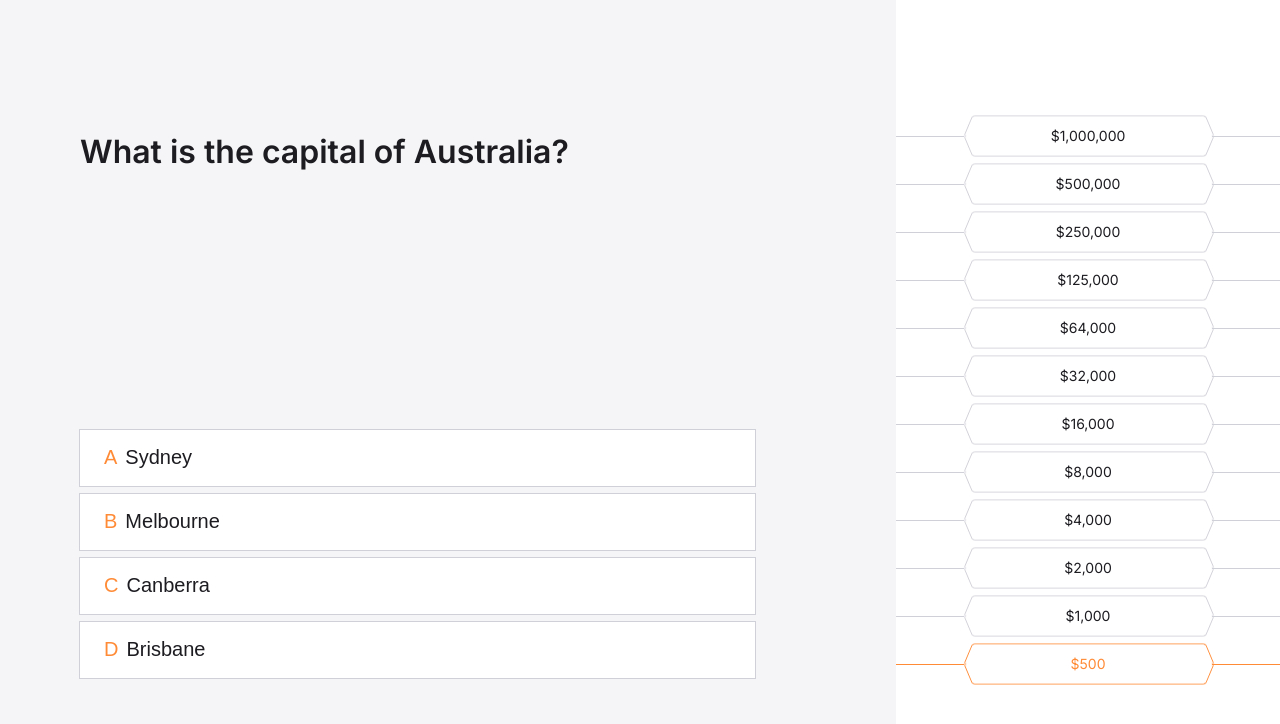
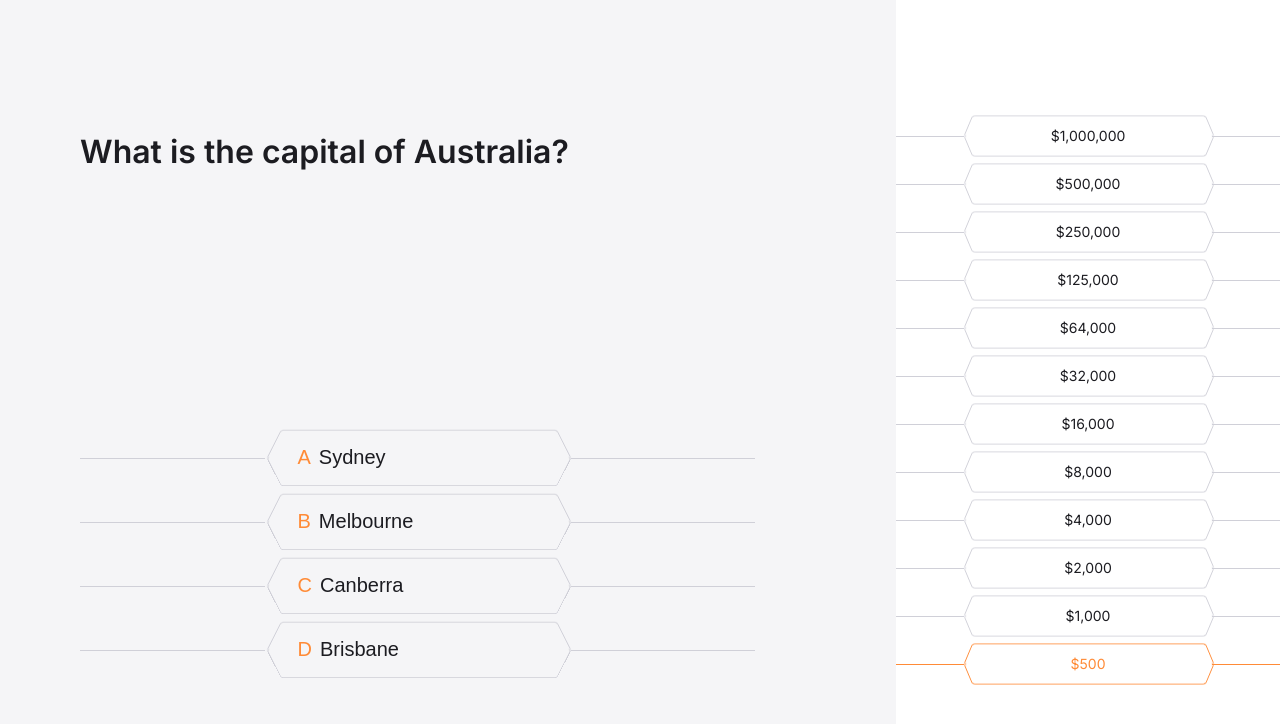
Before and after one commit to IrynaK-a/millionaire, a Next.js app: page /game in a window 1280 px wide. Shown: the top 724 px of the page. Built offline with nearby package versions, Linux system fonts and the light colour scheme.

Commit message:
add ButtonShapeContainer component

```diff
--- /dev/null
+++ b/src/components/ButtonShapeContainer/ButtonShapeContainer.module.scss
@@ -0,0 +1,134 @@
+@import '@/styles/variables';
+@import '@/styles/mixins';
+
+
+.container {
+  display: grid;
+  grid-template-columns: minmax(1px, 1fr) auto minmax(1px, 1fr);
+  justify-content: center;
+  width: 100%;
+  align-items: center;
+  gap: 9px;
+
+  @include medium-laptop {
+    gap: 12px
+  }
+
+  &:hover .line {
+    background-color: $Orange-100;
+  }
+
+  &:hover .shape.border:hover::before,
+  &:hover .shape.border:hover::after
+  {
+    border-color: $Orange-100;
+  }
+}
+
+.line{
+  display: block;
+  width: 100%;
+  height: 1px;
+  background-color: $Black-40;
+  transition: all 0.3s ease;
+}
+
+
+.shape {
+  position: relative;
+  display: flex;
+  align-items: center;
+  width: 288px;
+  height: 56px;
+  padding: 20px 24px;
+  font-size: 14px;
+  line-height: 116%;
+  color: $Black-100;
+  background: transparent;
+  border: none;
+  cursor: pointer;
+
+  @include tablet {
+    font-size: 20px;
+  }
+
+  @include medium-laptop {
+    width: 389px;
+    height: 72px;
+  }
+}
+
+
+.shape:before,
+.shape:after {
+  position: absolute;
+  content: '';
+  width: 100%;
+  height: 50%;
+  left: 0px;
+  z-index: -1;
+}
+
+.shape:before{
+  top: -1px;
+  transform: perspective(15px) rotateX(3deg);
+}
+.shape:after{
+  top: 50%;
+  transform: perspective(15px) rotateX(-3deg);
+}
+
+.shape.border::before,
+.shape.border::after {
+  border: 1px solid $Black-40;
+  border-radius: 3px;
+  transition: all 0.3s ease;
+}
+
+.shape.border::before {
+  border-bottom: none;
+}
+
+.shape.border::after {
+  border-top: none;
+}
+
+.correct.shape:focus.border::before,
+.correct.shape:focus.border::after {
+  border-color: $Green-100;
+  background-color: $Green-5;
+}
+
+.wrong.shape:focus.border::before,
+.wrong.shape:focus.border::after {
+  border-color: $Red-100;
+  background-color: $Red-5;
+}
+
+.shape:active.border::before,
+.shape:active.border::after,
+.shape:focus.border::before,
+.shape:focus.border::after {
+  border-color: $Orange-100;
+  background-color: $Orange-5;
+}
+
+
+.container:has(.shape:active) .line,
+.container:has(.shape:focus) .line
+ {
+  background-color: $Orange-100;
+}
+
+.container .focusLine.line.correctLine {
+  background-color: $Green-100;
+}
+
+.container .focusLine.line.wrongLine {
+  background-color: $Red-100;
+}
+
+.letterPrefix {
+  margin-right: 8px;
+  color: $Orange-100;
+}
--- /dev/null
+++ b/src/components/ButtonShapeContainer/ButtonShapeContainer.tsx
@@ -0,0 +1,52 @@
+'use client';
+
+import clsx from 'clsx';
+
+import styles from './ButtonShapeContainer.module.scss';
+
+type Props = {
+  answer: string;
+  answerIndex: number;
+  letterPrefix: string;
+  hasCorrectStyle: boolean;
+  hasWrongStyle: boolean;
+  handleClick: (index: number) => void;
+};
+
+export const ButtonShapeContainer: React.FC<Props> = ({
+  answer,
+  letterPrefix,
+  answerIndex,
+  hasCorrectStyle,
+  hasWrongStyle,
+  handleClick,
+}) => {
+  return (
+    <div className={styles.container}>
+      <span
+        className={clsx(styles.line, styles.focusLine, {
+          [styles.correctLine]: hasCorrectStyle,
+          [styles.wrongLine]: hasWrongStyle,
+        })}
+      />
+
+      <button
+        className={clsx(styles.button, styles.shape, styles.border, {
+          [styles.correct]: hasCorrectStyle,
+          [styles.wrong]: hasWrongStyle,
+        })}
+        onClick={() => handleClick(answerIndex)}
+      >
+        <span className={styles.letterPrefix}>{letterPrefix}</span>
+        {answer}
+      </button>
+
+      <span
+        className={clsx(styles.line, styles.focusLine, {
+          [styles.correctLine]: hasCorrectStyle,
+          [styles.wrongLine]: hasWrongStyle,
+        })}
+      />
+    </div>
+  );
+};
--- /dev/null
+++ b/src/components/ButtonShapeContainer/index.ts
@@ -0,0 +1 @@
+export * from './ButtonShapeContainer';
--- a/src/components/GameField/GameField.module.scss
+++ b/src/components/GameField/GameField.module.scss
@@ -11,6 +11,10 @@
 
   @include small-laptop {
     padding: 133px 141px 122px 80px;
+  }
+
+  @include large-screen {
+    padding-inline: 200px;
   }
 }
 
@@ -44,55 +48,3 @@
     row-gap: 32px;
   }
 }
-
-.button {
-  $width: 288px;
-  display: flex;
-  align-items: center;
-  padding: 20px 24px;
-  width: 100%;
-  height: 56px;
-  background-color: $White-100;
-  font-size: 14px;
-  line-height: 116%;
-  outline: 1px solid $Black-40;
-  color: $Black-100;
-  border: none;
-  cursor: pointer;
-  transition: box-shadow 0.3s ease;
-
-  @include tablet {
-    font-size: 20px;
-  }
-
-  @include medium-laptop {
-    $width: 389px;
-
-    width: $width;
-    height: 72px;
-  }
-
-  &:active, &:focus {
-    outline-color: $Orange-100;
-    background-color: $Orange-5;
-  }
-
-  &:hover {
-    box-shadow: 0 2px 5px rgba(0, 0, 0, 0.15);;
-  }
-}
-
-.correct.button:focus {
-  outline-color: $Green-100;
-  background-color: $Green-5;
-}
-
-.wrong.button:focus {
-  outline-color: $Red-100;
-  background-color: $Red-5;
-}
-
-.letterPrefix {
-  margin-right: 8px;
-  color: $Orange-100;
-}
--- a/src/components/GameField/GameField.tsx
+++ b/src/components/GameField/GameField.tsx
@@ -1,21 +1,19 @@
 'use client';
 
 import { useState } from 'react';
-import clsx from 'clsx';
 
 import { IGameQuestion } from '@/shared/interfaces';
-import { getLetterPrefix, checkCorrectAnswer, wait } from '@/libs/utils';
+import {
+  getLetterPrefix,
+  checkCorrectAnswer,
+  wait,
+  getNextQuestion,
+} from '@/libs/utils';
 import { useDispatch } from '@/libs/hooks';
+import { ButtonShapeContainer } from '@/components';
 import gameData from '@/public/api/game.json';
 
 import styles from './GameField.module.scss';
-
-export const getNextQuestion = (
-  questions: IGameQuestion[],
-  currentQuestionId: number,
-) => {
-  return questions.find(el => el.id === currentQuestionId + 1);
-};
 
 type Props = {
   questionInfo: IGameQuestion;
@@ -87,25 +85,21 @@ export const GameField: React.FC<Props> = ({ questionInfo }) => {
             const isSelected = selectedAnswerIndex === i;
             const hasCorrectStyle = isSelected && isCorrect;
             const hasWrongStyle = isSelected && !isCorrect;
+            const letterPrefix = getLetterPrefix(i);
 
             return (
               <li
                 key={`${answer}`}
                 className={styles.item}
               >
-                <button
-                  type="button"
-                  className={clsx(styles.button, {
-                    [styles.correct]: hasCorrectStyle,
-                    [styles.wrong]: hasWrongStyle,
-                  })}
-                  onClick={() => handleClick(i)}
-                >
-                  <span className={styles.letterPrefix}>
-                    {getLetterPrefix(i)}
-                  </span>
-                  {answer}
-                </button>
+                <ButtonShapeContainer
+                  answer={answer}
+                  answerIndex={i}
+                  handleClick={handleClick}
+                  letterPrefix={letterPrefix}
+                  hasCorrectStyle={hasCorrectStyle}
+                  hasWrongStyle={hasWrongStyle}
+                />
               </li>
             );
           })}
--- a/src/components/MenuShapeContainer/MenuShapeContainer.tsx
+++ b/src/components/MenuShapeContainer/MenuShapeContainer.tsx
@@ -22,7 +22,7 @@ export const MenuShapeContainer: React.FC<Props> = ({
           [styles.activeLine]: isActive,
           [styles.passiveLine]: isPassive,
         })}
-      ></span>
+      />
 
       <div
         className={clsx(styles.shape, styles.border, {
@@ -38,7 +38,7 @@ export const MenuShapeContainer: React.FC<Props> = ({
           [styles.activeLine]: isActive,
           [styles.passiveLine]: isPassive,
         })}
-      ></span>
+      />
     </div>
   );
 };
--- a/src/components/SideMenu/SideMenu.module.scss
+++ b/src/components/SideMenu/SideMenu.module.scss
@@ -34,8 +34,13 @@
     transform: translateX(0%);
   }
 
+  @include medium-laptop {
+    padding-inline: 20px;
+  }
+
   @include large-screen {
     padding-block: 54px 22px;
+    padding-inline: 40px;
   }
 }
 
--- a/src/components/index.ts
+++ b/src/components/index.ts
@@ -4,3 +4,4 @@ export { Game } from './Game';
 export { SideMenu } from './SideMenu';
 export { GameField } from './GameField';
 export { MenuShapeContainer } from './MenuShapeContainer';
+export { ButtonShapeContainer } from './ButtonShapeContainer';
--- /dev/null
+++ b/src/libs/utils/getNextQuestion.ts
@@ -0,0 +1,8 @@
+import { IGameQuestion } from '@/shared/interfaces';
+
+export const getNextQuestion = (
+  questions: IGameQuestion[],
+  currentQuestionId: number,
+) => {
+  return questions.find(el => el.id === currentQuestionId + 1);
+};
--- a/src/libs/utils/index.ts
+++ b/src/libs/utils/index.ts
@@ -1,3 +1,4 @@
 export { checkCorrectAnswer } from './checkCorrectAnswer';
 export { getLetterPrefix } from './getLetterPrefix';
 export { wait } from './wait';
+export { getNextQuestion } from './getNextQuestion';
```
